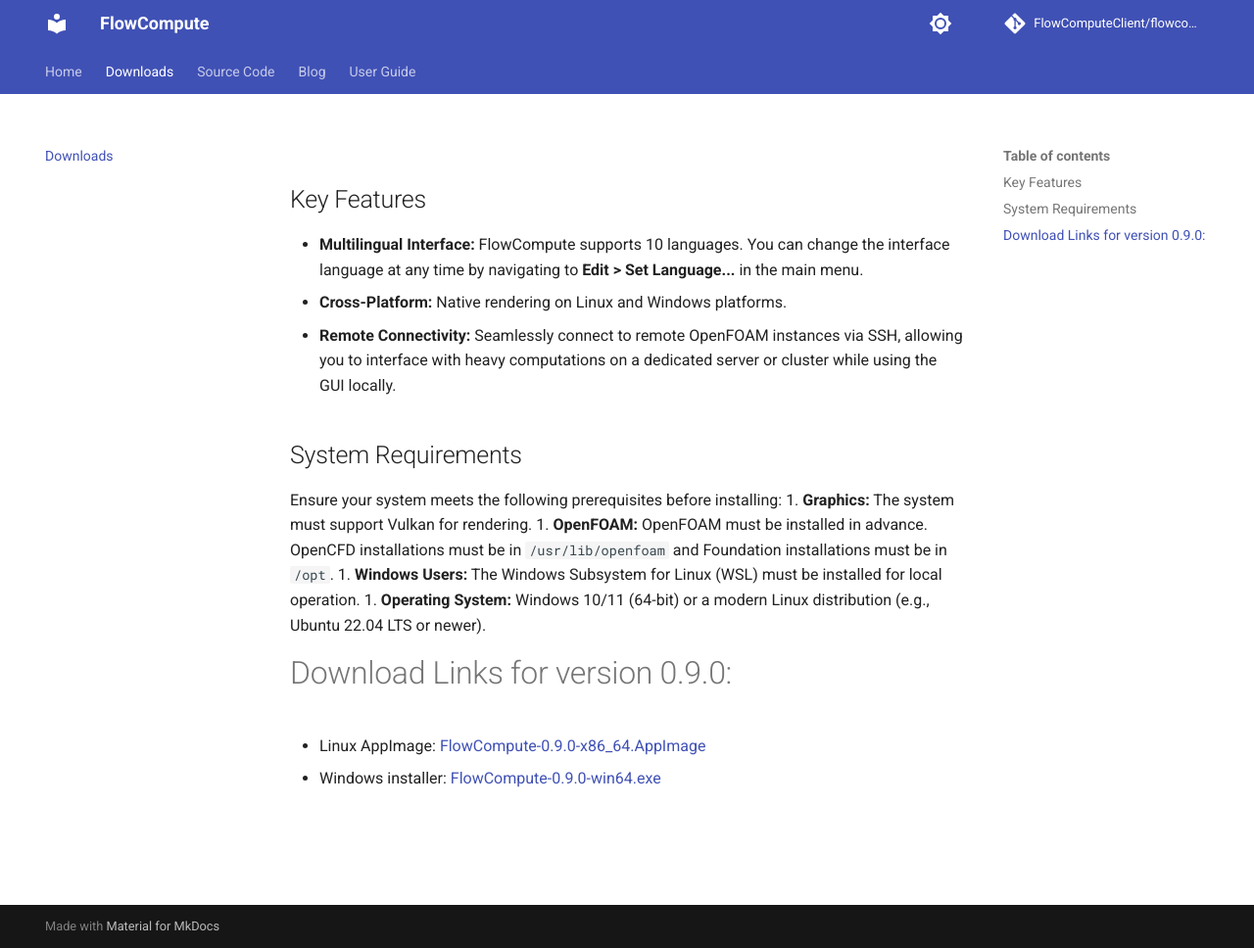
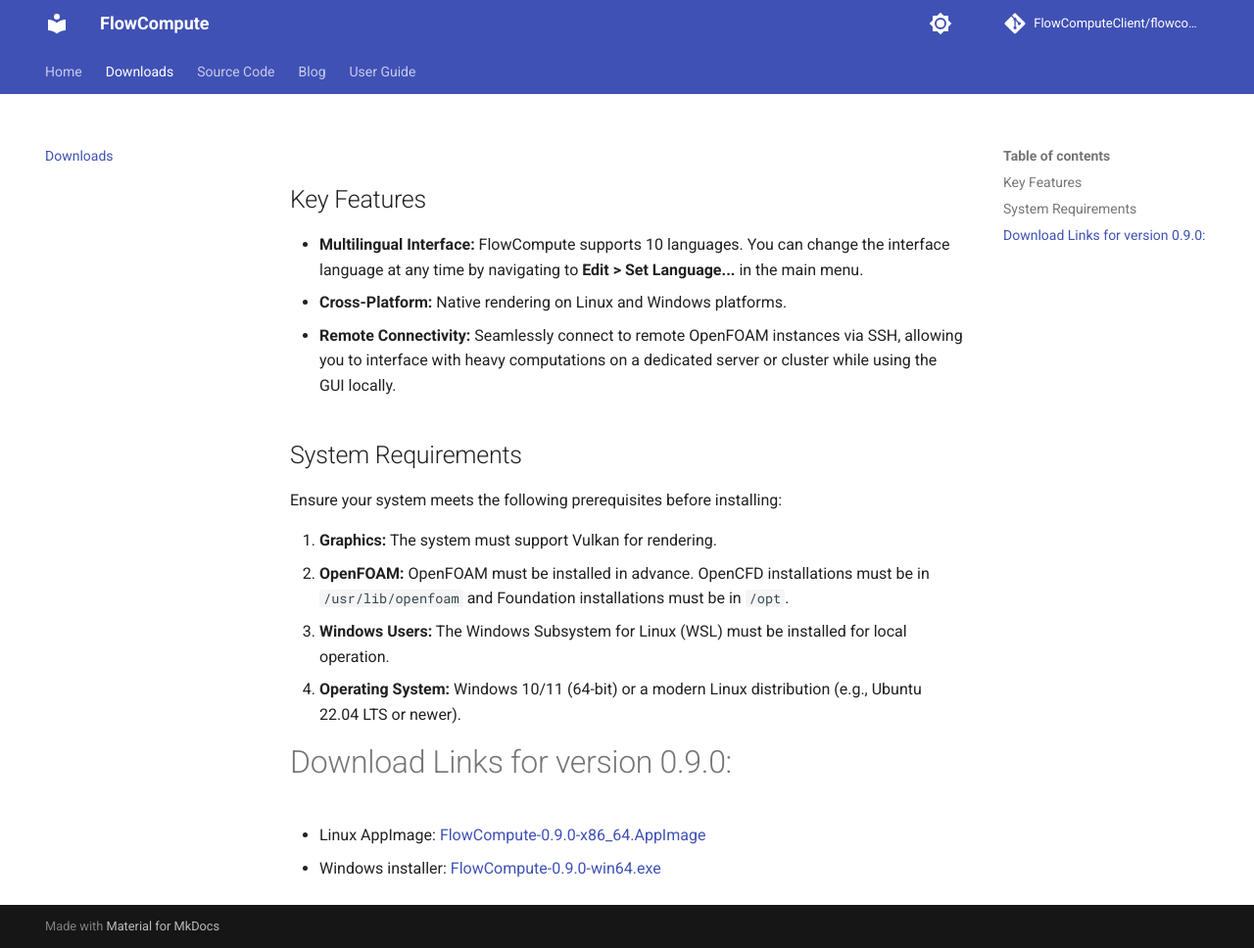
Before and after one commit to FlowComputeClient/flowcompute_site, an MkDocs documentation site: the page built from docs/downloads.md, in a window 1280 px wide and 968 px high. Shown: the whole window at 98% size. Built offline with MkDocs 1.6.1 and Material for MkDocs 9.7.7, drawn with Linux system fonts in a browser that asks for light colours; comment, search, counter and statistics services are not loaded.

Commit message:
Still fixing Markdown

```diff
--- a/docs/downloads.md
+++ b/docs/downloads.md
@@ -9,10 +9,11 @@ title: Downloads
 
 ## System Requirements
 Ensure your system meets the following prerequisites before installing:
+
 1. **Graphics:** The system must support Vulkan for rendering.
-1. **OpenFOAM:** OpenFOAM must be installed in advance. OpenCFD installations must be in `/usr/lib/openfoam` and Foundation installations must be in `/opt`.
-1. **Windows Users:** The Windows Subsystem for Linux (WSL) must be installed for local operation.
-1. **Operating System:** Windows 10/11 (64-bit) or a modern Linux distribution (e.g., Ubuntu 22.04 LTS or newer).
+2. **OpenFOAM:** OpenFOAM must be installed in advance. OpenCFD installations must be in `/usr/lib/openfoam` and Foundation installations must be in `/opt`.
+3. **Windows Users:** The Windows Subsystem for Linux (WSL) must be installed for local operation.
+4. **Operating System:** Windows 10/11 (64-bit) or a modern Linux distribution (e.g., Ubuntu 22.04 LTS or newer).
 
 # Download Links for version 0.9.0:
 
```
